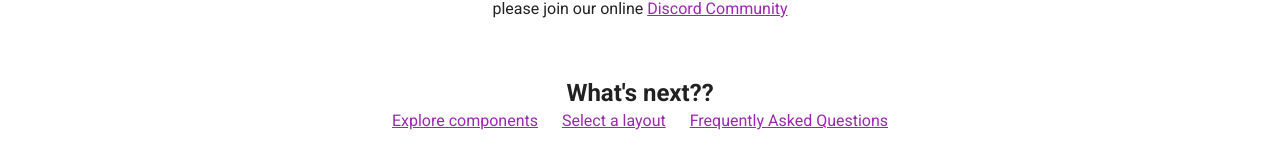
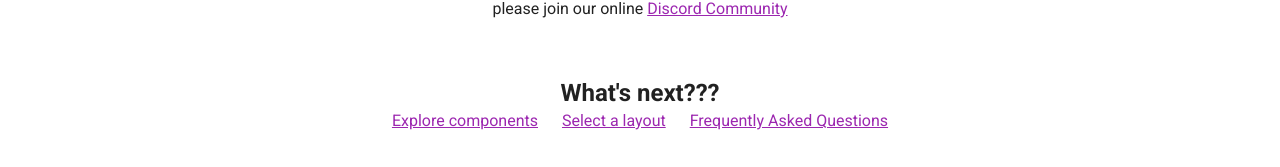
Before and after one commit to Gyangod/Gyanify, a Vue app: page / in a window 1280 px wide. Shown: the part 413-580 px from the top of the page. Built offline with nearby package versions, Linux system fonts and the light colour scheme.

Commit message:
adding another question mark

```diff
--- a/src/components/HelloWorld.vue
+++ b/src/components/HelloWorld.vue
@@ -19,7 +19,7 @@
       </v-col>
 
       <v-col class="mb-5" cols="12">
-        <h2 class="headline font-weight-bold mb-3">What's next??</h2>
+        <h2 class="headline font-weight-bold mb-3">What's next???</h2>
 
         <v-row justify="center">
           <a
```
